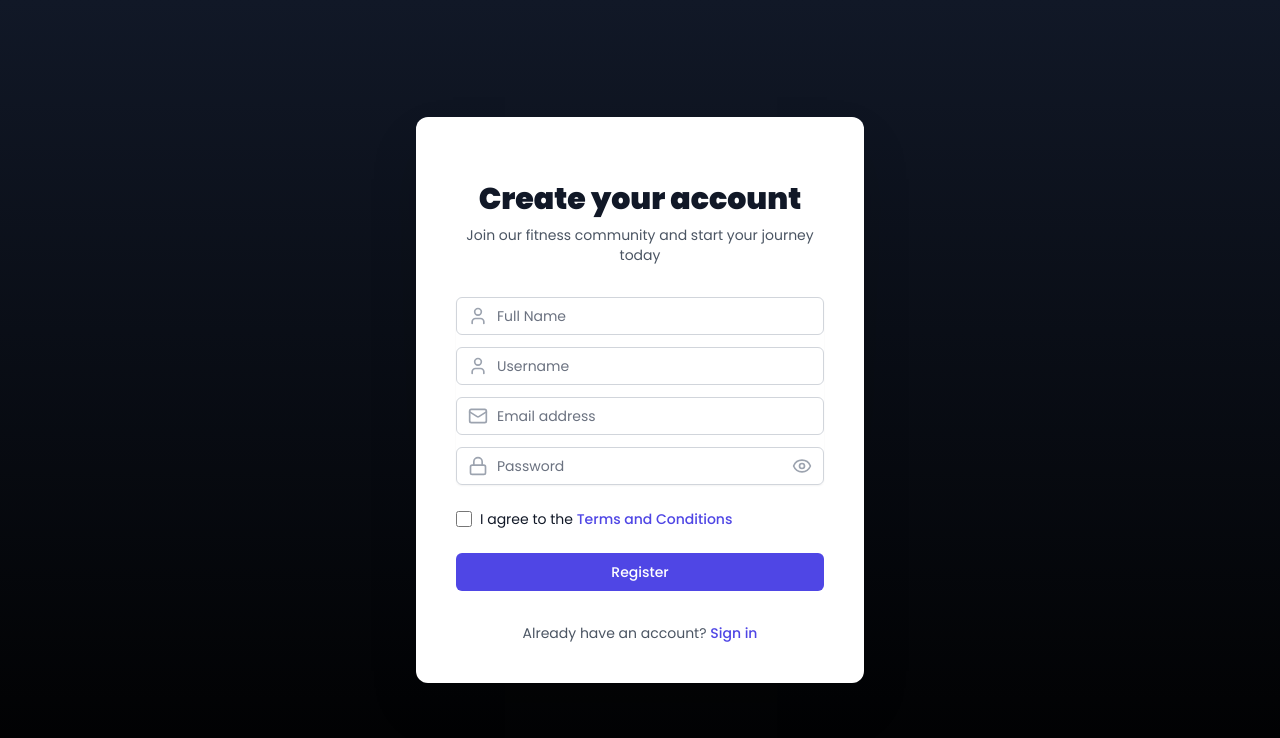
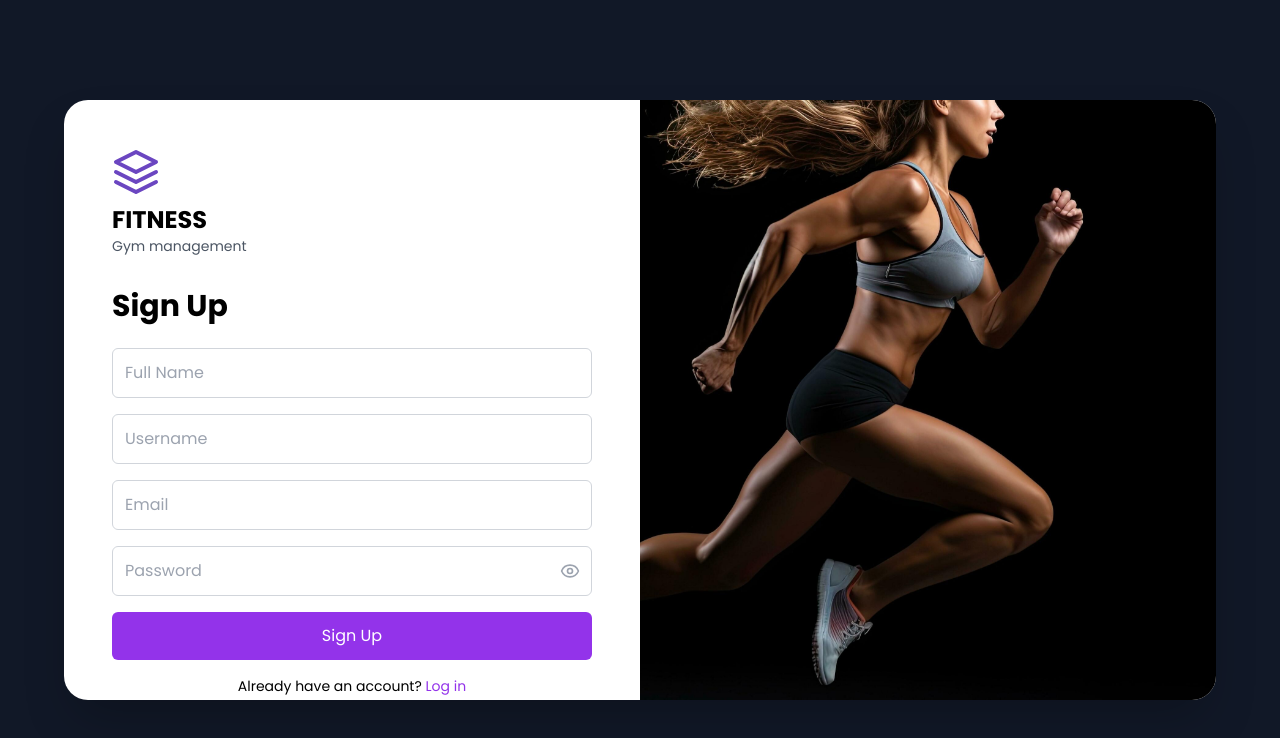
Before and after one commit to RahulSeth08/Fitness-Web-App, a React (Vite) app in the folder FRONTEND/: page /auth/signup in a window 1280 px wide. Shown: the top 738 px of the page. Built offline with nearby package versions, Linux system fonts and the light colour scheme.

Commit message:
Updated UI of SignUP Page

```diff
--- a/FRONTEND/src/components/auth/SignUp.jsx
+++ b/FRONTEND/src/components/auth/SignUp.jsx
@@ -1,7 +1,7 @@
 import React, { useState } from 'react';
-import { motion } from 'framer-motion';
-import { Eye, EyeOff, User, Mail, Lock } from 'lucide-react';
+import { Eye, EyeOff } from 'lucide-react';
 import { Link, useNavigate } from 'react-router-dom';
+import signupimg from '../../assets/signup.jpg'
 
 export function SignUp() {
   const [showPassword, setShowPassword] = useState(false);
@@ -21,16 +21,10 @@ export function SignUp() {
         headers: {
           'Content-Type': 'application/json',
         },
-        body: JSON.stringify({
-          fullName,
-          username,
-          email,
-          password,
-        }),
+        body: JSON.stringify({ fullName, username, email, password }),
       });
 
       if (response.ok) {
-        // If registration is successful, redirect to sign-in page
         navigate('/auth/signin');
       } else {
         const errorData = await response.json();
@@ -42,86 +36,76 @@ export function SignUp() {
   };
 
   return (
-    <div className="min-h-screen bg-gradient-to-b from-gray-900 to-black flex items-center justify-center px-4 sm:px-6 lg:px-8">
-      <motion.div
-        initial={{ opacity: 0, y: -20 }}
-        animate={{ opacity: 1, y: 0 }}
-        transition={{ duration: 0.5 }}
-        className="max-w-md w-full space-y-8 bg-white p-10 rounded-xl shadow-2xl"
+    <div className="min-h-screen flex items-center justify-center bg-gradient-to-br bg-gray-900">
+      <div className="w-full max-w-6xl h-[600px] bg-white rounded-3xl shadow-2xl overflow-hidden flex">
+        <div className="w-1/2 p-12 flex flex-col">
+          <div className="mb-8">
+            <svg
+              className="w-12 h-12"
+              viewBox="0 0 24 24"
+              fill="none"
+              xmlns="http://www.w3.org/2000/svg"
             >
-        <div>
-          <h2 className="mt-6 text-center text-3xl font-extrabold text-gray-900">
-            Create your account
-          </h2>
-          <p className="mt-2 text-center text-sm text-gray-600">
-            Join our fitness community and start your journey today
-          </p>
+              <path
+                d="M12 2L2 7L12 12L22 7L12 2Z"
+                stroke="#6B46C1"
+                strokeWidth="2"
+                strokeLinecap="round"
+                strokeLinejoin="round"
+              />
+              <path
+                d="M2 17L12 22L22 17"
+                stroke="#6B46C1"
+                strokeWidth="2"
+                strokeLinecap="round"
+                strokeLinejoin="round"
+              />
+              <path
+                d="M2 12L12 17L22 12"
+                stroke="#6B46C1"
+                strokeWidth="2"
+                strokeLinecap="round"
+                strokeLinejoin="round"
+              />
+            </svg>
+            <h2 className="text-2xl font-bold mt-2">FITNESS</h2>
+            <p className="text-sm text-gray-600">Gym management</p>
           </div>
-        <form className="mt-8 space-y-6" onSubmit={handleSubmit}>
-          <div className="rounded-md shadow-sm space-y-3">
-            <div className="relative">
-              <label htmlFor="full-name" className="sr-only">
-                Full Name
-              </label>
+          <h1 className="text-3xl font-bold mb-6">Sign Up</h1>
+          <form onSubmit={handleSubmit} className="space-y-4 flex-grow">
             <input
-                id="full-name"
-                name="full-name"
               type="text"
-                required
-                className="appearance-none rounded-md relative block w-full px-3 py-2 border border-gray-300 placeholder-gray-500 text-gray-900 focus:outline-none focus:ring-indigo-500 focus:border-indigo-500 focus:z-10 sm:text-sm pl-10"
               placeholder="Full Name"
+              className="w-full p-3 border border-gray-300 rounded-md focus:outline-none focus:ring-2 focus:ring-purple-500"
               value={fullName}
               onChange={(e) => setFullName(e.target.value)}
+              required
             />
-              <User className="absolute left-3 top-1/2 transform -translate-y-1/2 h-5 w-5 text-gray-400" />
-            </div>
-            <div className="relative">
-              <label htmlFor="username" className="sr-only">
-                Username
-              </label>
             <input
-                id="username"
-                name="username"
               type="text"
-                required
-                className="appearance-none rounded-md relative block w-full px-3 py-2 border border-gray-300 placeholder-gray-500 text-gray-900 focus:outline-none focus:ring-indigo-500 focus:border-indigo-500 focus:z-10 sm:text-sm pl-10"
               placeholder="Username"
+              className="w-full p-3 border border-gray-300 rounded-md focus:outline-none focus:ring-2 focus:ring-purple-500"
               value={username}
               onChange={(e) => setUsername(e.target.value)}
+              required
             />
-              <User className="absolute left-3 top-1/2 transform -translate-y-1/2 h-5 w-5 text-gray-400" />
-            </div>
-            <div className="relative">
-              <label htmlFor="email-address" className="sr-only">
-                Email address
-              </label>
             <input
-                id="email-address"
-                name="email"
               type="email"
-                required
-                className="appearance-none rounded-md relative block w-full px-3 py-2 border border-gray-300 placeholder-gray-500 text-gray-900 focus:outline-none focus:ring-indigo-500 focus:border-indigo-500 focus:z-10 sm:text-sm pl-10"
-                placeholder="Email address"
+              placeholder="Email"
+              className="w-full p-3 border border-gray-300 rounded-md focus:outline-none focus:ring-2 focus:ring-purple-500"
               value={email}
               onChange={(e) => setEmail(e.target.value)}
+              required
             />
-              <Mail className="absolute left-3 top-1/2 transform -translate-y-1/2 h-5 w-5 text-gray-400" />
-            </div>
             <div className="relative">
-              <label htmlFor="password" className="sr-only">
-                Password
-              </label>
               <input
-                id="password"
-                name="password"
                 type={showPassword ? 'text' : 'password'}
-                required
-                className="appearance-none rounded-md relative block w-full px-3 py-2 border border-gray-300 placeholder-gray-500 text-gray-900 focus:outline-none focus:ring-indigo-500 focus:border-indigo-500 focus:z-10 sm:text-sm pl-10"
                 placeholder="Password"
+                className="w-full p-3 border border-gray-300 rounded-md focus:outline-none focus:ring-2 focus:ring-purple-500"
                 value={password}
                 onChange={(e) => setPassword(e.target.value)}
+                required
               />
-              <Lock className="absolute left-3 top-1/2 transform -translate-y-1/2 h-5 w-5 text-gray-400" />
               <button
                 type="button"
                 className="absolute inset-y-0 right-0 pr-3 flex items-center"
@@ -134,46 +118,37 @@ export function SignUp() {
                 )}
               </button>
             </div>
-          </div>
-
             {error && <p className="text-red-500 text-sm">{error}</p>}
-
-          <div className="flex items-center justify-between">
-            <div className="flex items-center">
-              <input
-                id="terms"
-                name="terms"
-                type="checkbox"
-                className="h-4 w-4 text-indigo-600 focus:ring-indigo-500 border-gray-300 rounded"
-                required
-              />
-              <label htmlFor="terms" className="ml-2 block text-sm text-gray-900">
-                I agree to the{' '}
-                <a href="#" className="font-medium text-indigo-600 hover:text-indigo-500">
-                  Terms and Conditions
+            <button
+              type="submit"
+              className="w-full p-3 bg-purple-600 text-white rounded-md hover:bg-purple-700 transition duration-300"
+            >
+              Sign Up
+            </button>
+          </form>
+          <p className="text-sm text-center mt-4">
+            Already have an account?{' '}
+            <Link to="/auth/signin" className="text-purple-600 hover:underline">
+              Log in
+            </Link>
+          </p>
+          <div className="mt-8 text-xs text-gray-500 flex justify-between">
+            <a href="#" className="hover:underline">
+              Terms of Use
             </a>
-              </label>
+            <a href="#" className="hover:underline">
+              Privacy Policy
+            </a>
           </div>
         </div>
-
-          <div>
-            <button
-              type="submit"
-              className="group relative w-full flex justify-center py-2 px-4 border border-transparent text-sm font-medium rounded-md text-white bg-indigo-600 hover:bg-indigo-700 focus:outline-none focus:ring-2 focus:ring-offset-2 focus:ring-indigo-500"
-            >
-              Register
-            </button>
+        <div className="w-1/2 relative overflow-hidden">
+          <img
+            src= {signupimg}
+            alt="Fitness"
+            className="absolute inset-0 w-full h-full object-cover"
+          />
         </div>
-        </form>
-        <div className="text-center">
-          <p className="text-sm text-gray-600">
-            Already have an account?{' '}
-            <Link to="/auth/signin" className="font-medium text-indigo-600 hover:text-indigo-500">
-              Sign in
-            </Link>
-          </p>
       </div>
-      </motion.div>
     </div>
   );
 }
```
Also changed, not shown: FRONTEND/src/assets/signup.jpg (added), 1 other file (tests, documents, lock files or other folders). Lines whose indentation alone changed are shown as unchanged.
